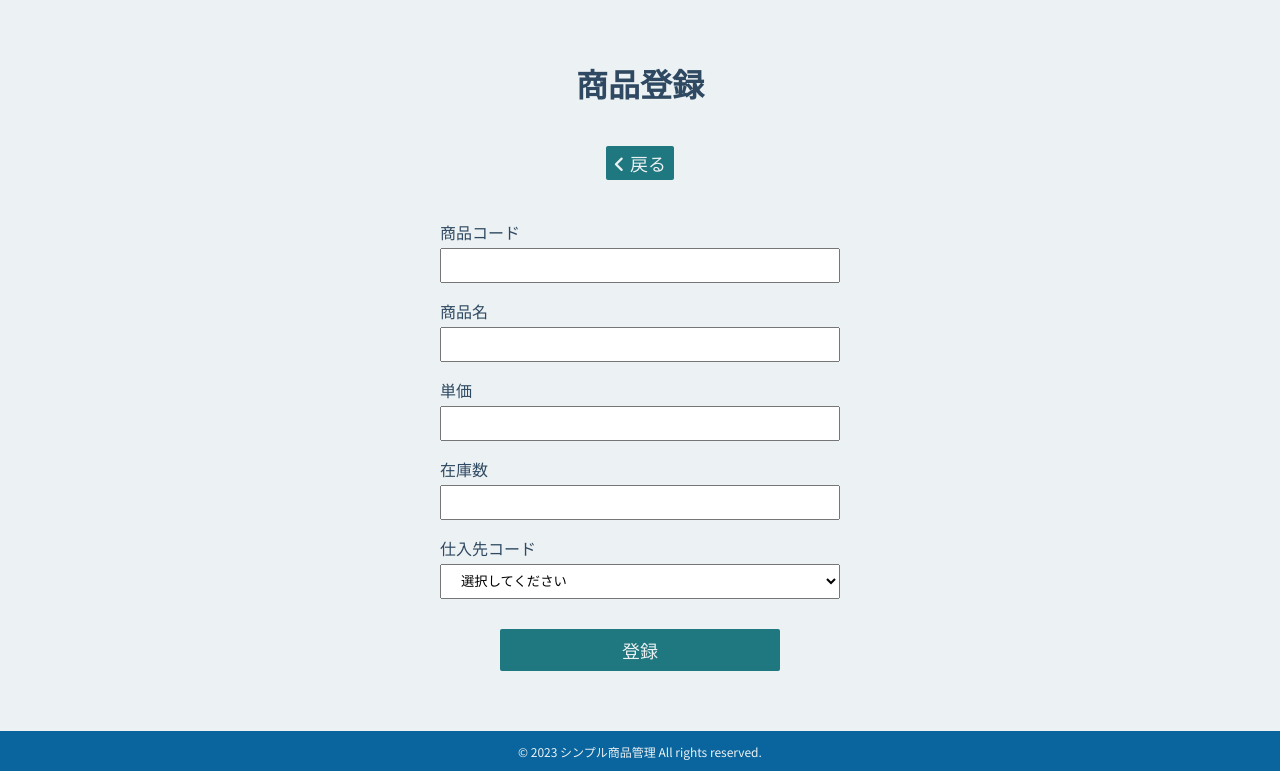
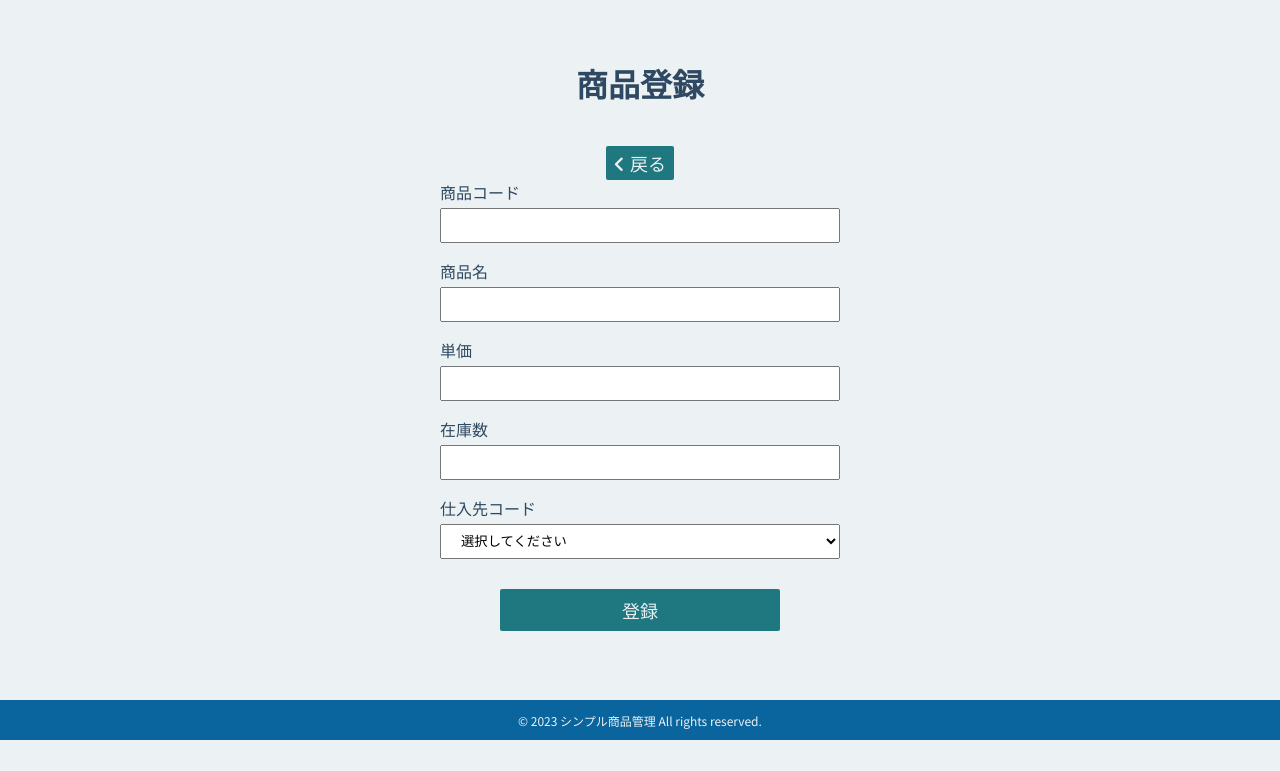
Before and after one commit to bunon0/php-db-app, a PHP site: page /create.php in a window 1280 px wide. Shown: the part 60-831 px from the top of the page. After the commit the page ends 800 px from the top, so only its background shows below. Run offline with PHP 8.4, Linux system fonts and the light colour scheme; data that the repository does not hold is empty; some libraries are stand-ins or nearby versions.

Commit message:
formの共通化とstyle調整

```diff
--- a/assets/css/common.css
+++ b/assets/css/common.css
@@ -64,8 +64,17 @@ body {
 }
 
 a {
+	cursor: pointer;
 	transition: opacity 0.5s;
 }
 a:hover {
 	opacity: 0.7;
 }
+
+button {
+	cursor: pointer;
+	transition: opacity 0.5s;
+}
+button:hover {
+	opacity: 0.7;
+}
--- /dev/null
+++ b/assets/css/components.css
@@ -0,0 +1,40 @@
+/*
+* Form
+*/
+.c-form {
+	width: 100%;
+}
+
+.c-form__part:not(:first-of-type) {
+	margin-top: 1.6rem;
+}
+
+.c-form__input {
+	display: inline-block;
+	width: 100%;
+	padding: 0.8rem 1.6rem;
+	margin-top: 0.4rem;
+}
+
+.c-form__select {
+	display: inline-block;
+	width: 100%;
+	padding: 0.8rem 1.6rem;
+	margin-top: 0.4rem;
+}
+
+.c-form__btn-wrapper {
+	text-align: center;
+	margin-top: 3rem;
+}
+
+.c-form__submit {
+	display: inline-block;
+	background-color: var(--c-secondary);
+	color: var(--c-base);
+	padding: 0.8rem 1.2rem;
+	width: min(100%, 280px);
+	border-radius: 0.2rem;
+	border: none;
+	font-size: 1.8rem;
+}
--- a/assets/css/page.css
+++ b/assets/css/page.css
@@ -180,39 +180,13 @@
 
 .p-create__form {
 	margin-top: 4rem;
-	width: 100%;
 }
 
-.p-create__form-part:not(:first-of-type) {
-	margin-top: 1.6rem;
+/*
+* update-page
+*/
+.p-update__message {
+	text-align: center;
+	margin-top: 4rem;
+	font-size: 2rem;
 }
-
-.p-create__form-input {
-	display: inline-block;
-	width: 100%;
-	padding: 0.8rem 1.6rem;
-	margin-top: 0.4rem;
-}
-
-.p-create__form-select {
-	display: inline-block;
-	width: 100%;
-	padding: 0.8rem 1.6rem;
-	margin-top: 0.4rem;
-}
-
-.p-create__form-btn-wrapper {
-	text-align: center;
-	margin-top: 3rem;
-}
-
-.p-create__form-submit {
-	display: inline-block;
-	background-color: var(--c-secondary);
-	color: var(--c-base);
-	padding: 0.8rem 1.2rem;
-	width: min(100%, 280px);
-	border-radius: 0.2rem;
-	border: none;
-	font-size: 1.8rem;
-}
--- a/create.php
+++ b/create.php
@@ -56,26 +56,26 @@ require_once(__DIR__ . '/layouts/header.php')
             戻る
           </button>
         </div>
-        <form action="./create.php" class="p-create__form" method="post">
-          <div class="p-create__form-part">
-            <label for="product_code" class="p-create__form-label">商品コード</label>
-            <input type="number" class="p-create__form-input" id="product_code" name="product_code" min=0 max=10000000000 required>
+        <form action="./create.php" class="c-form" method="post">
+          <div class="c-form__part">
+            <label for="product_code" class="c-form__label">商品コード</label>
+            <input type="number" class="c-form__input" id="product_code" name="product_code" min=0 max=10000000000 required>
           </div>
-          <div class="p-create__form-part">
-            <label for="product_name" class="p-create__form-label">商品名</label>
-            <input type="text" class="p-create__form-input" id="product_name" name="product_name" maxlength="50" required>
+          <div class="c-form__part">
+            <label for="product_name" class="c-form__label">商品名</label>
+            <input type="text" class="c-form__input" id="product_name" name="product_name" maxlength="50" required>
           </div>
-          <div class="p-create__form-part">
-            <label for="price" class="p-create__form-label">単価</label>
-            <input type="text" class="p-create__form-input" id="price" name="price" min=0 max=10000000000 required>
+          <div class="c-form__part">
+            <label for="price" class="c-form__label">単価</label>
+            <input type="text" class="c-form__input" id="price" name="price" min=0 max=10000000000 required>
           </div>
-          <div class="p-create__form-part">
-            <label for="stock_quantity" class="p-create__form-label">在庫数</label>
-            <input type="text" class="p-create__form-input" id="stock_quantity" name="stock_quantity" min=0 max=10000000000 required>
+          <div class="c-form__part">
+            <label for="stock_quantity" class="c-form__label">在庫数</label>
+            <input type="text" class="c-form__input" id="stock_quantity" name="stock_quantity" min=0 max=10000000000 required>
           </div>
-          <div class="p-create__form-part">
-            <label for="vendor_code" class="p-create__form-label">仕入先コード</label>
-            <select class="p-create__form-select" name="vendor_code" id="vendor_code" min=0 max=10000000000 required>
+          <div class="c-form__part">
+            <label for="vendor_code" class="c-form__label">仕入先コード</label>
+            <select class="c-form__select" name="vendor_code" id="vendor_code" min=0 max=10000000000 required>
               <option value="" disabled selected>選択してください</option>
               <?php foreach ($vendors as $vendor) {
                 echo "
@@ -85,8 +85,8 @@ require_once(__DIR__ . '/layouts/header.php')
               ?>
             </select>
           </div>
-          <div class="p-create__form-btn-wrapper">
-            <button type="submit" class="p-create__form-submit" name="submit" value="register">登録</button>
+          <div class="c-form__btn-wrapper">
+            <button type="submit" class="c-form__submit" name="submit" value="register">登録</button>
           </div>
         </form>
       </div>
--- a/layouts/header.php
+++ b/layouts/header.php
@@ -19,6 +19,7 @@ $url = $get_domain . $get_uri;
   <!-- Original CSS -->
   <link rel="stylesheet" href="../assets/css/common.css">
   <link rel="stylesheet" href="../assets/css/layouts.css">
+  <link rel="stylesheet" href="../assets/css/components.css">
   <link rel="stylesheet" href="../assets/css/page.css">
   <!-- Font Awesome -->
   <script src="https://kit.fontawesome.com/566b522bd3.js" crossorigin="anonymous"></script>
```
